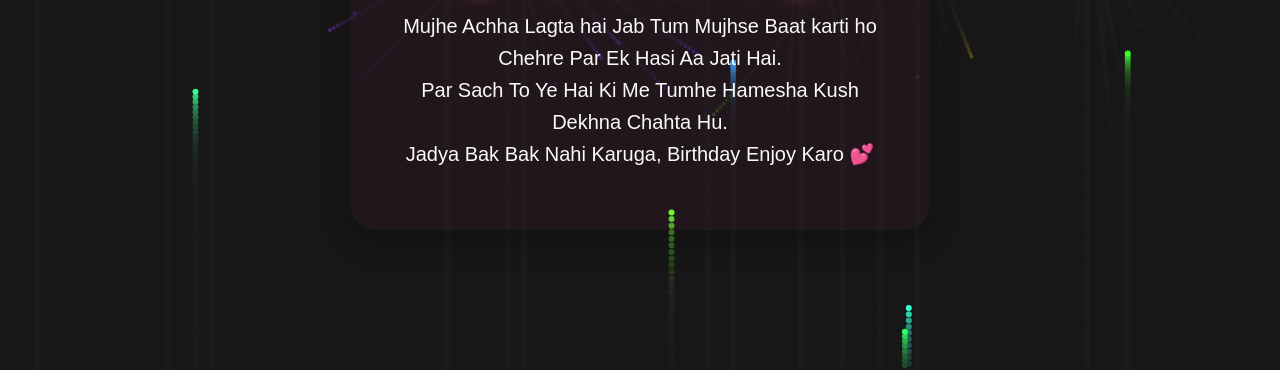
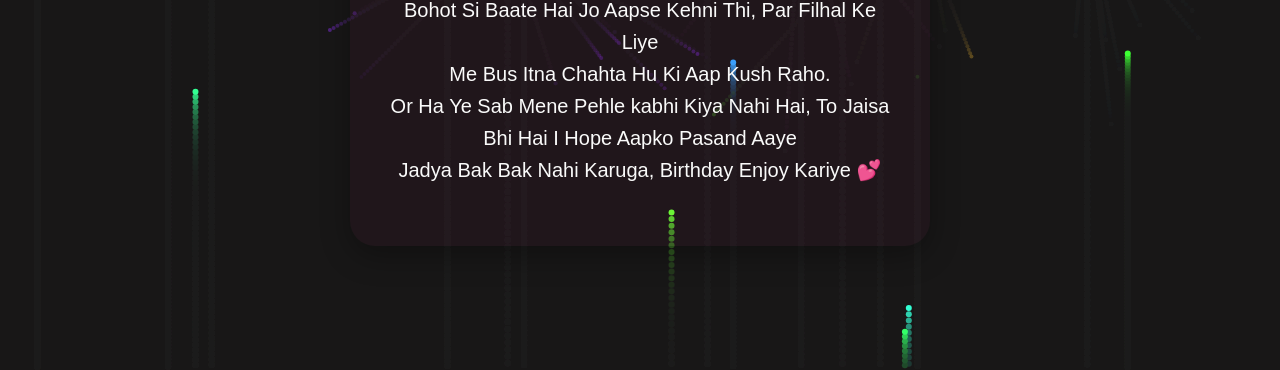
Before and after one commit to raj123yt/foryoumiss, a plain HTML site: page final.html in a window 1280 px wide. Shown: the part 430-800 px from the top of the page. Drawn offline with Linux system fonts and the light colour scheme.

Commit message:
Update final.html

```diff
--- a/final.html
+++ b/final.html
@@ -96,10 +96,10 @@
 <div class="final-message">
   <h1>💖 HEY, SWEETIE 💖</h1>
   <p>
-    Mujhe Achha Lagta hai Jab Tum Mujhse Baat karti ho<br>
-    Chehre Par Ek Hasi Aa Jati Hai.<br>
-    Par Sach To Ye Hai Ki Me Tumhe Hamesha Kush Dekhna Chahta Hu.  <br>
-    Jadya Bak Bak Nahi Karuga, Birthday Enjoy Karo 💕
+   Bohot Si Baate Hai Jo Aapse Kehni Thi, Par Filhal Ke Liye<br>
+    Me Bus Itna Chahta Hu Ki Aap Kush Raho.<br>
+    Or Ha Ye Sab Mene Pehle kabhi Kiya Nahi Hai, To Jaisa Bhi Hai I Hope Aapko Pasand Aaye  <br>
+    Jadya Bak Bak Nahi Karuga, Birthday Enjoy Kariye 💕
   </p>
 </div>
 
```
